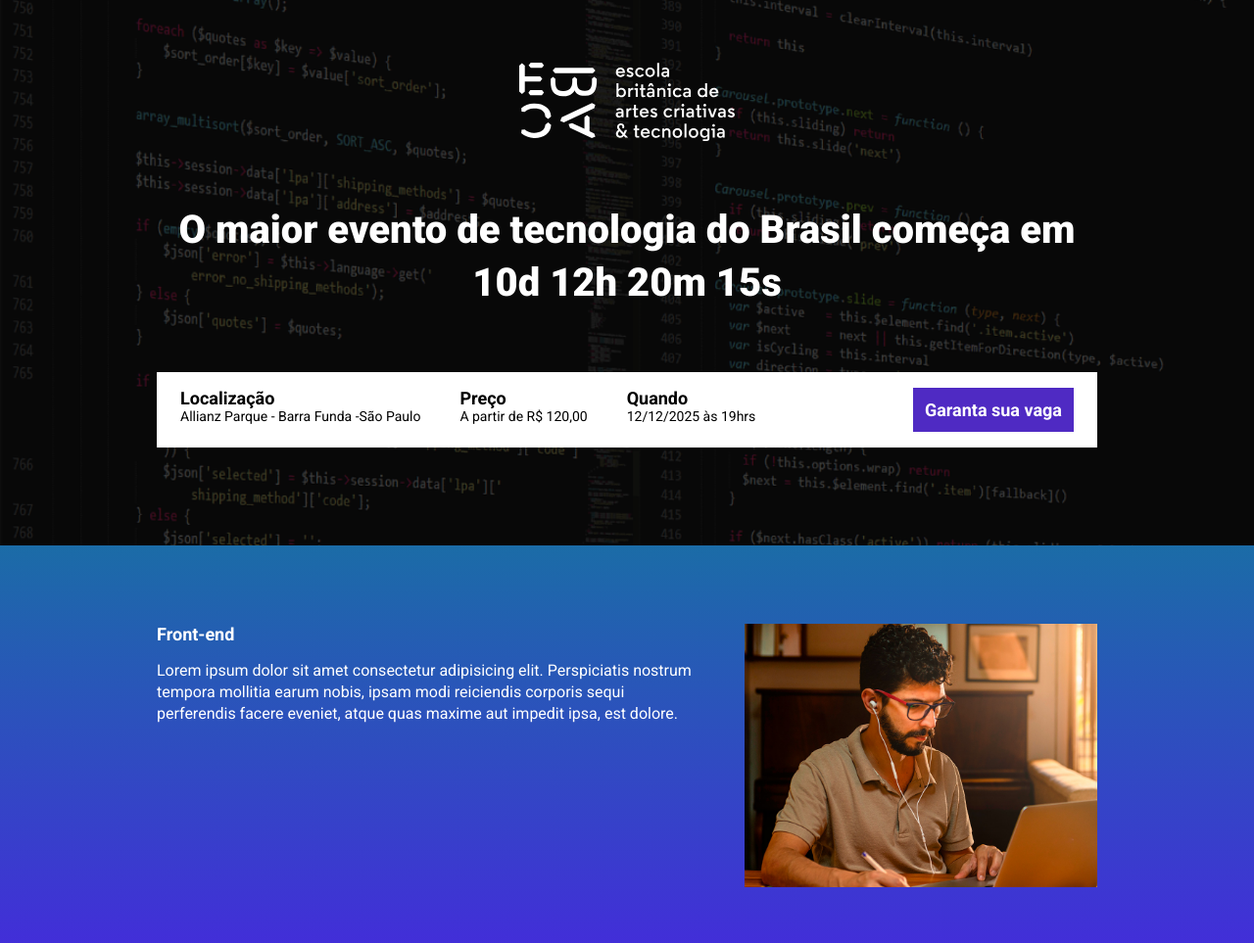
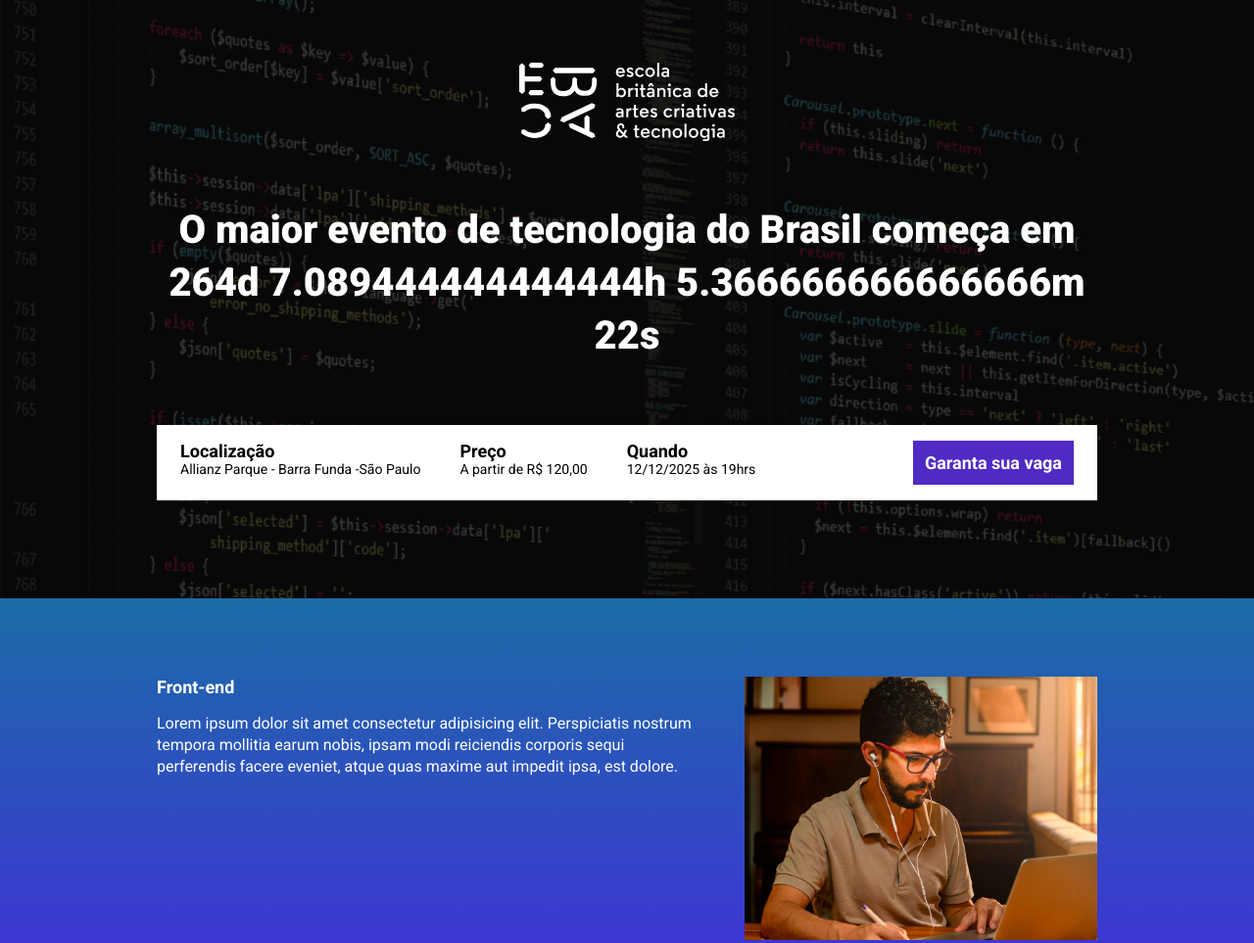
Before and after one commit to DiogoMenchon/ebac_talk, a website built with Parcel: page src/index.html in a window 1280 px wide. Shown: the top 963 px of the page at 98% size. Built offline with nearby package versions, Linux system fonts and the light colour scheme.

Commit message:
erro contador

```diff
--- a/src/index.html
+++ b/src/index.html
@@ -16,7 +16,7 @@
     <header class="hero">
         <div class="container">
             <img class="hero__logo" src="images/ebac_logo.svg"">
-            <p class=" hero__text">O maior evento de tecnologia do Brasil começa em 10d 12h 20m 15s</p>
+            <p class=" hero__text">O maior evento de tecnologia do Brasil começa em <span id="contador"></span></p>
             <div class="infos-bar">
                 <ul class="infos-bar__infos">
                     <li class="infos-bar__infos__item">
@@ -76,7 +76,7 @@
     </section>
 
     <section class="event event--backend event--image-left">
-        <div class="container"  data-aos="fade-left">
+        <div class="container" data-aos="fade-left">
             <div class="event__details">
                 <h2 class="event__details__title">Back-end</h2>
                 <p class="event__details__text">Lorem ipsum dolor sit amet consectetur adipisicing elit. Perspiciatis
--- a/src/scripts/main.js
+++ b/src/scripts/main.js
@@ -1 +1,23 @@
 AOS.init();
+
+const dataDoEvento = new Date("Dec 12, 2024 19:00:00");
+const timeStampDoEvento = dataDoEvento.getTime();
+
+const contaAsHoras = setInterval(function () {
+    const agora = new Date();
+    const timeStampAtual = agora.getTime();
+
+    const distanciaAteOEvento = timeStampDoEvento - timeStampAtual;
+
+    const diaEmMs = 1000 * 60 * 60 * 24;
+    const horaEmMs = 1000 * 60 * 60;
+    const minutoEmMs = 1000 * 60;
+
+    const diasAteOEvento = Math.floor(distanciaAteOEvento / diaEmMs);
+    const horasAteOEvento = Math.floor(distanciaAteOEvento % (diaEmMs)) / (horaEmMs);
+    const minutosAteOEvento = Math.floor(distanciaAteOEvento % (horaEmMs)) / minutoEmMs;
+    const segundosAteOEvento = Math.floor((distanciaAteOEvento % minutoEmMs) / 1000);
+    console.log(diasAteOEvento);
+
+    document.getElementById('contador').innerHTML = `${diasAteOEvento}d ${horasAteOEvento}h ${minutosAteOEvento}m ${segundosAteOEvento}s`
+}, 1000)
```
